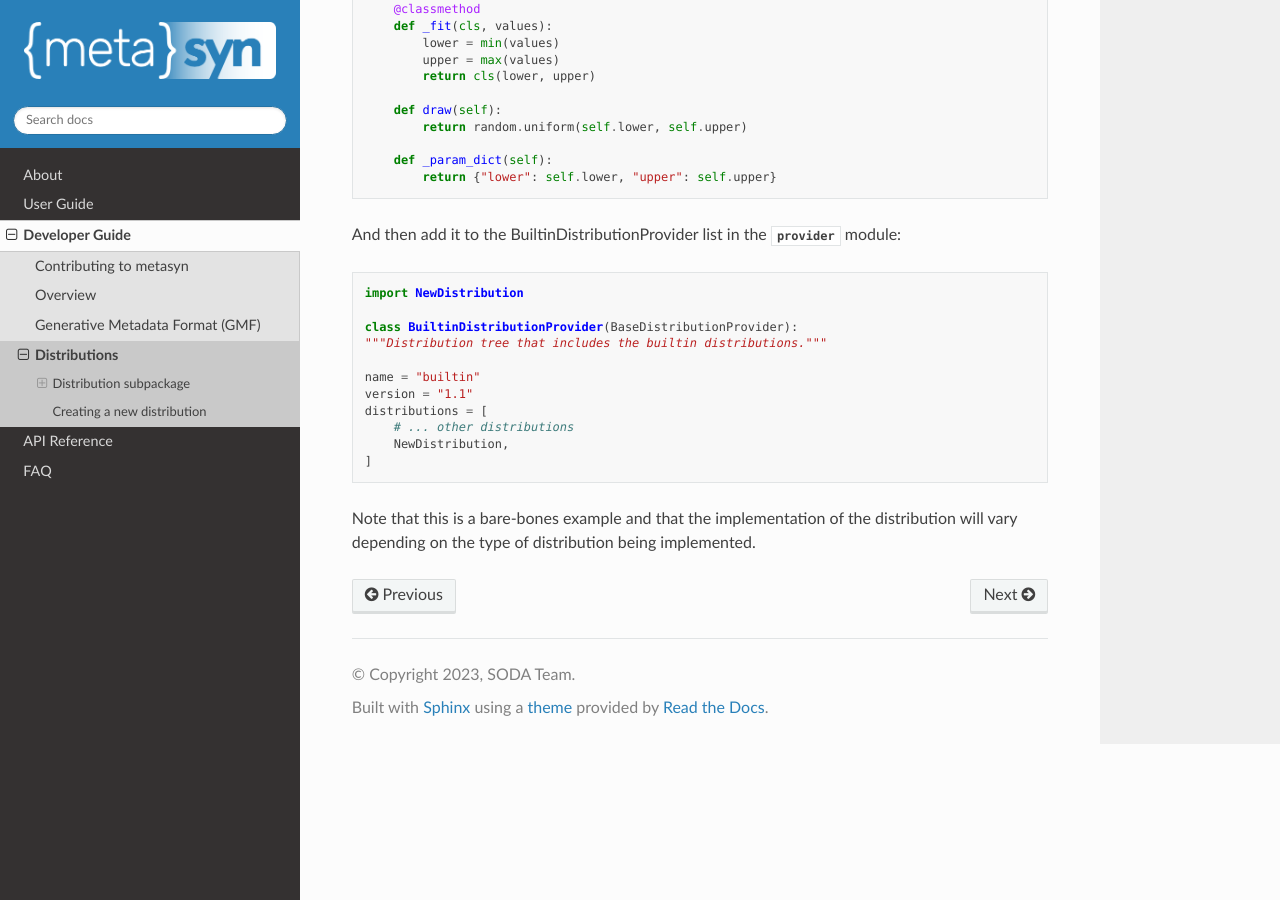
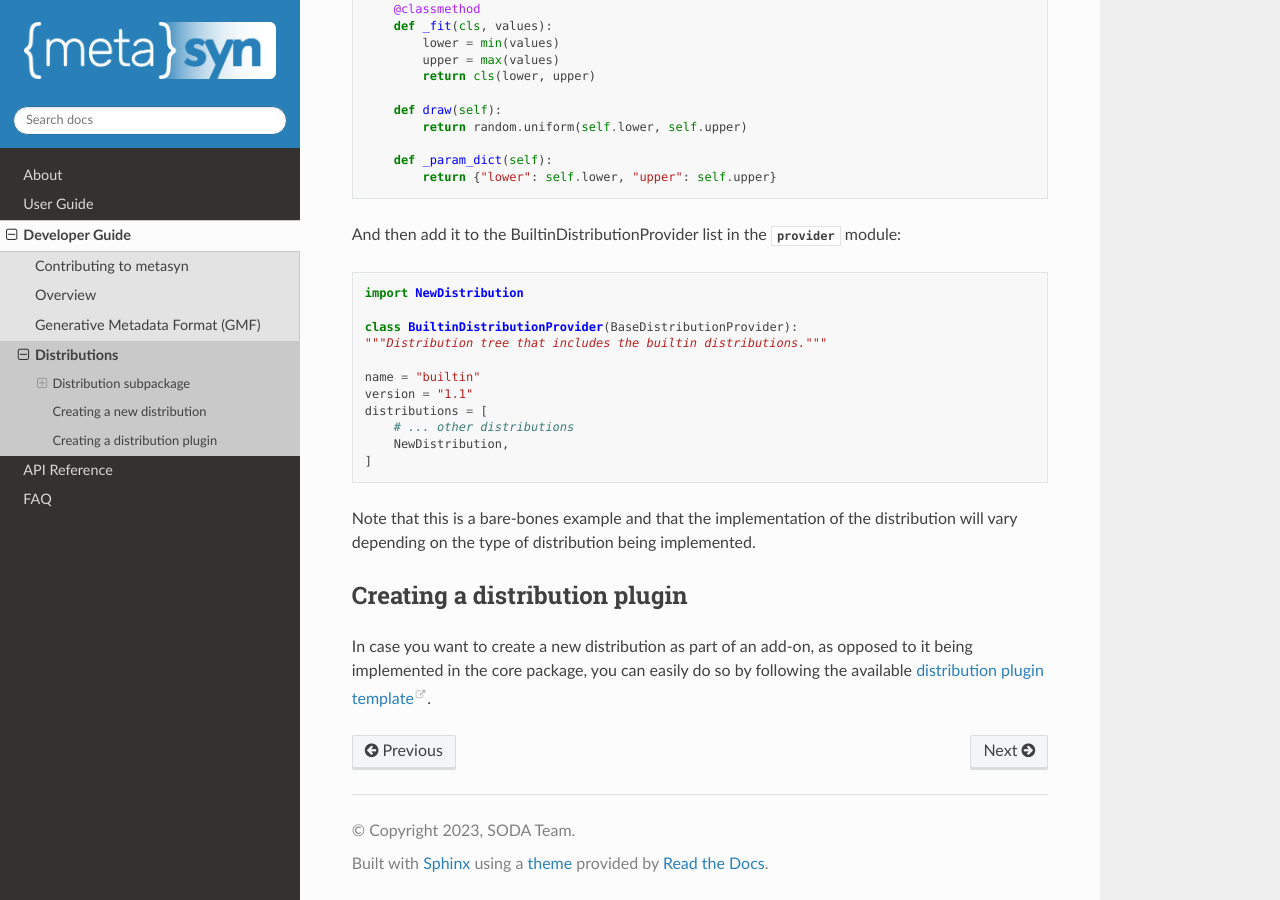
Before and after one commit to sodascience/metasyn, a Sphinx documentation site: the page built from docs/source/developer/distributions.rst, in a window 1280 px wide and 900 px high, scrolled down 4740 px. Built offline with Sphinx 7.4.7 and the Read the Docs theme 2.0.0, drawn with Linux system fonts in a browser that asks for light colours.

Commit message:
adds docs for dist plugin template

```diff
--- a/docs/source/developer/distributions.rst
+++ b/docs/source/developer/distributions.rst
@@ -220,3 +220,10 @@ And then add it to the BuiltinDistributionProvider list in the :mod:`~metasyn.di
 
 
 Note that this is a bare-bones example and that the implementation of the distribution will vary depending on the type of distribution being implemented.
+
+
+.. _dist_plugin:
+
+Creating a distribution plugin
+------------------------------
+In case you want to create a new distribution as part of an add-on, as opposed to it being implemented in the core package, you can easily do so by following the available `distribution plugin template <https://github.com/sodascience/metasyn-distribution-template>`_.
```
Also changed, not shown: docs/source/usage/extensions.rst (+18 -4 lines).
